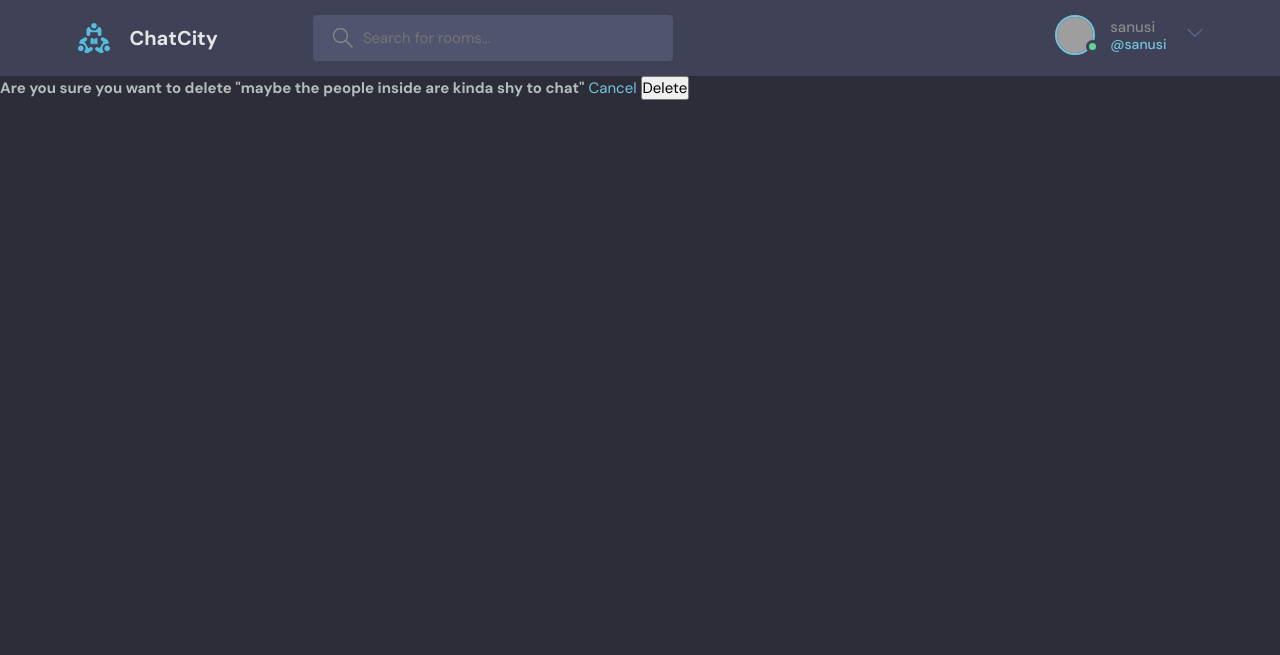
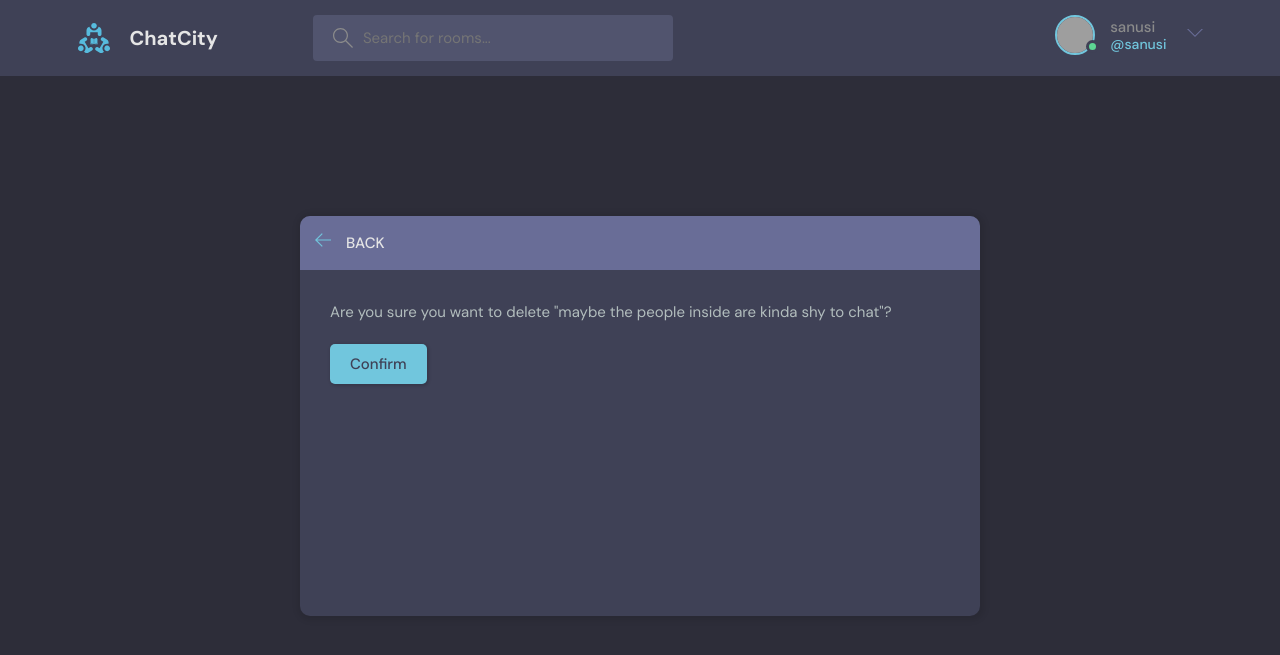
Before and after one commit to DevLarry/chatBuddy, a Django app: page /deleteMsg/7 in a window 1280 px wide. Shown: the top 655 px of the page. Run offline with Django 4.2, Linux system fonts and the light colour scheme; a user stored in the database is signed in; data comes from the database, SQL or seed files in the repository; grey boxes are pictures that could not be loaded.

Commit message:
delete page

```diff
--- a/baseApp/templates/base/delete.html
+++ b/baseApp/templates/base/delete.html
@@ -1,8 +1,40 @@
 {% extends "main.html" %} {% block content %}
-<form action="", method="POST">
-    {%csrf_token%}
-    <b>Are you sure you want to delete "{{obj}}"</b>
-    <a href="{{request.META.HTTP_REFERER}}">Cancel</a>
-    <button type="submit">Delete</button>
-</form>
+<main class="delete-item layout">
+  <div class="container">
+    <div class="layout__box">
+      <div class="layout__boxHeader">
+        <div class="layout__boxTitle">
+          <a href="{{request.META.HTTP.REFERER}}">
+            <svg
+              version="1.1"
+              xmlns="http://www.w3.org/2000/svg"
+              width="32"
+              height="32"
+              viewBox="0 0 32 32"
+            >
+              <title>arrow-left</title>
+              <path
+                d="M13.723 2.286l-13.723 13.714 13.719 13.714 1.616-1.611-10.96-10.96h27.625v-2.286h-27.625l10.965-10.965-1.616-1.607z"
+              ></path>
+            </svg>
+          </a>
+          <h3>Back</h3>
+        </div>
+      </div>
+      <div class="layout__body">
+        <form class="form" method="POST" action="">
+          {%csrf_token%}
+          <div class="form__group">
+            <p>Are you sure you want to delete "{{obj}}"?</p>
+          </div>
+
+          <div class="for__group">
+            <input class="btn btn--main" type="submit" value="Confirm" />
+          </div>
+        </form>
+      </div>
+    </div>
+  </div>
+</main>
+
 {%endblock content%}
```
